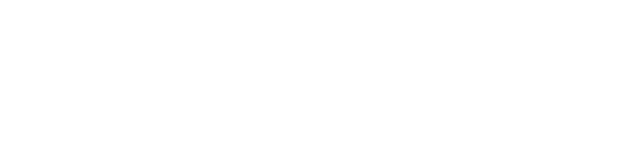
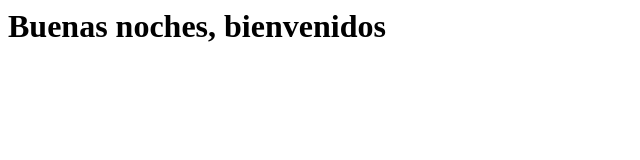
Before and after one commit to moli612/ejemplo, a plain HTML site: page index.html in a window 1280 px wide. Shown: the whole page, without its empty margins (0-640 px from the left). Drawn offline with Linux system fonts and the light colour scheme.

Commit message:
cambio 2

```diff
--- a/index.html
+++ b/index.html
@@ -1,3 +1,6 @@
 <html>
   <head>
      <title>mi titulo</title>
+    </head>
+    <body>
+        <h1>Buenas noches, bienvenidos</h1>
```
